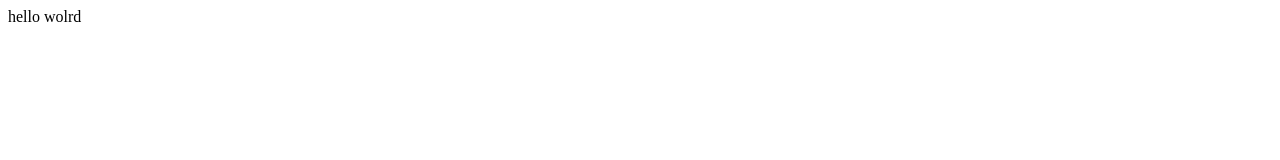
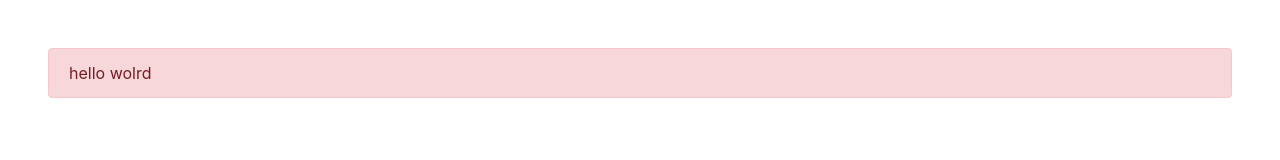
Before and after one commit to AyoubEddarraz/commandeLineWithGit, a plain HTML site: page index.html in a window 1280 px wide. Drawn offline with nearby package versions, Linux system fonts and the light colour scheme.

Commit message:
the new b

```diff
--- a/index.html
+++ b/index.html
@@ -3,6 +3,7 @@
     <meta charset="UTF-8">
     <meta http-equiv="X-UA-Compatible" content="IE=edge">
     <meta name="viewport" content="width=device-width, initial-scale=1.0">
+    <link rel="stylesheet" href="https://cdnjs.cloudflare.com/ajax/libs/bootstrap/4.6.1/css/bootstrap.min.css" integrity="sha512-T584yQ/tdRR5QwOpfvDfVQUidzfgc2339Lc8uBDtcp/wYu80d7jwBgAxbyMh0a9YM9F8N3tdErpFI8iaGx6x5g==" crossorigin="anonymous" referrerpolicy="no-referrer" />
     <title>Document</title>
 </head>
 <body>
```
Also changed, not shown: package-lock.json (deleted).
